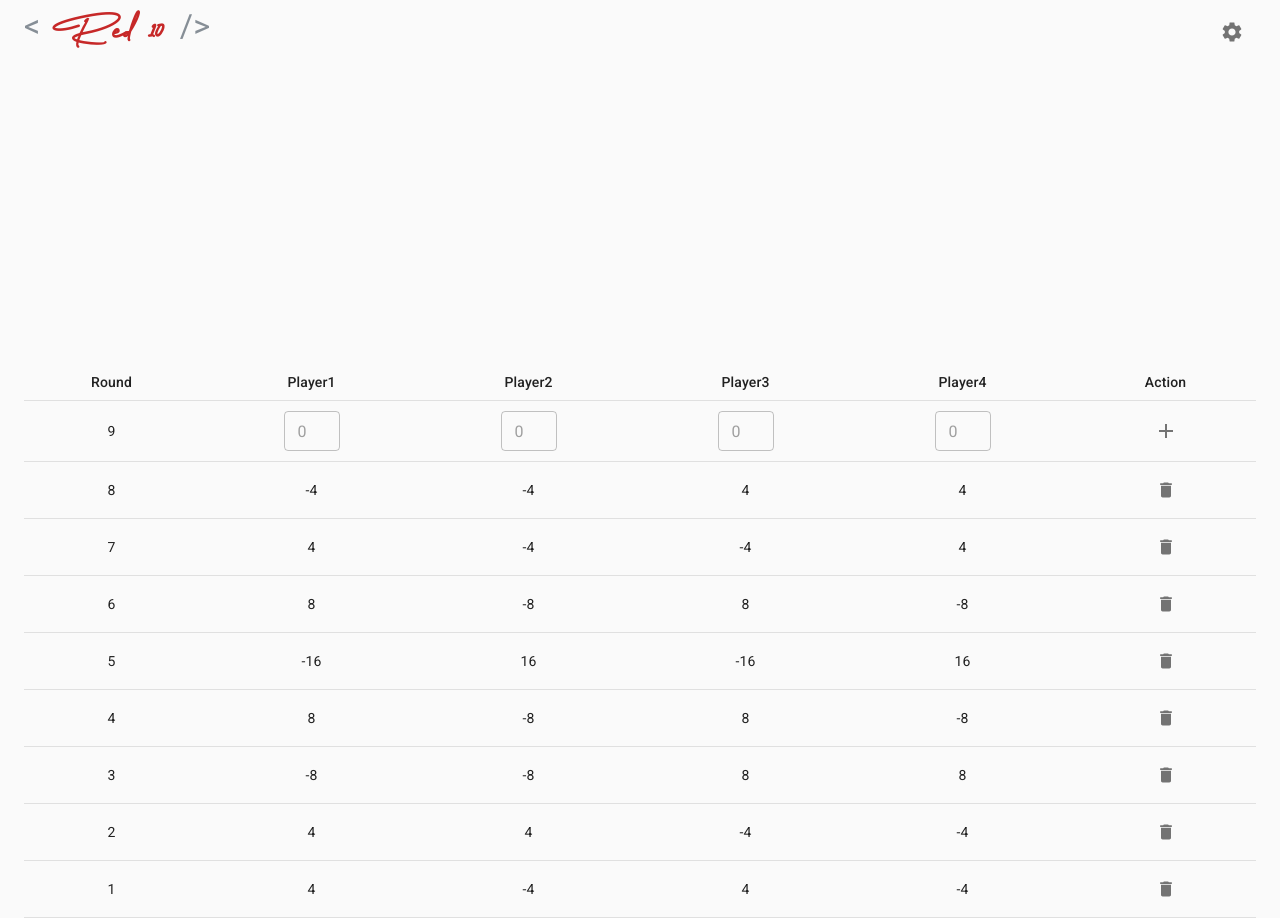
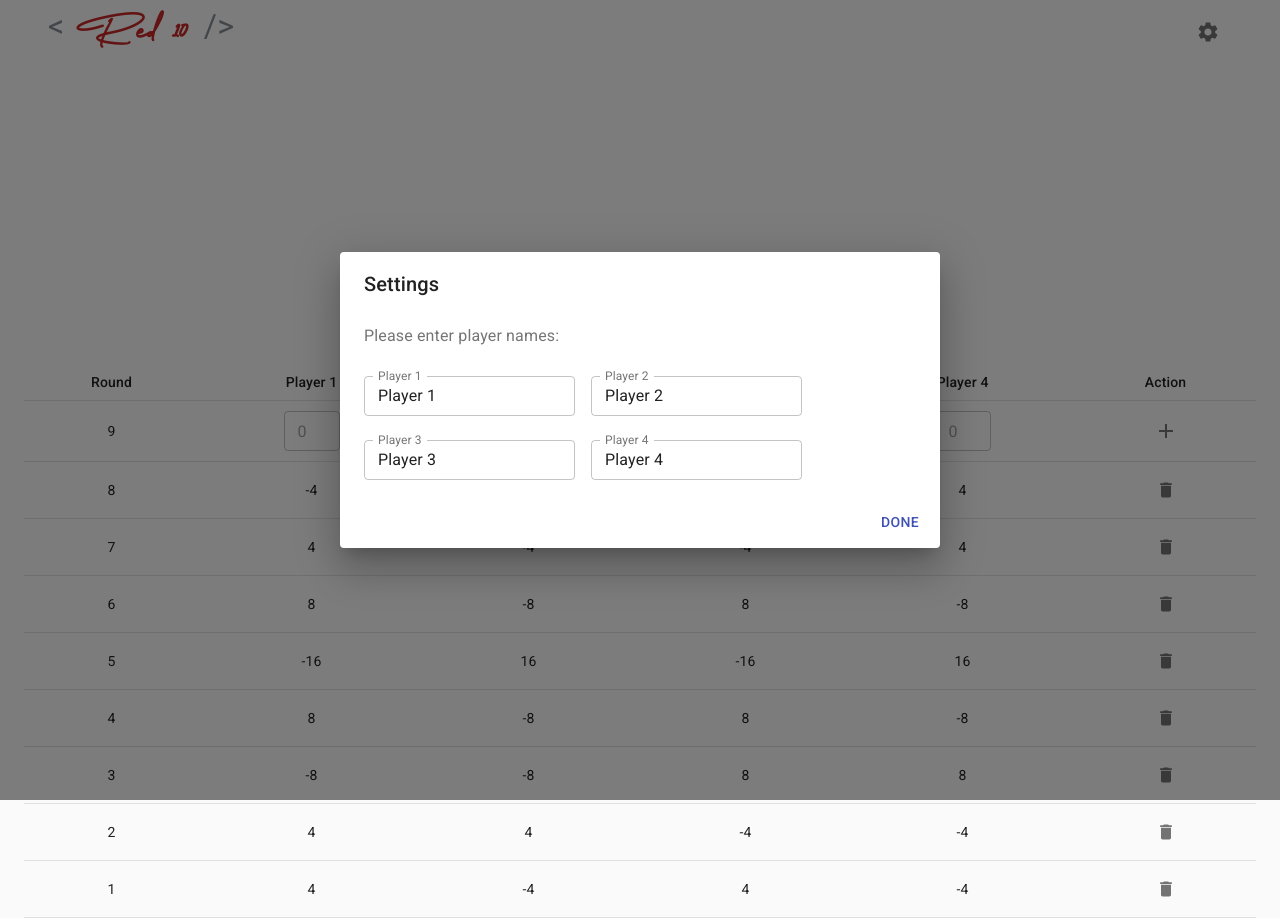
Before and after one commit to shengdade/red10, a React (Create React App) app: page / in a window 1280 px wide. Both pictures are taken after a click on the button 1232 px from the left and 32 px from the top of the page. Built offline with nearby package versions, Linux system fonts and the light colour scheme.

Commit message:
Add SettingsDialog to handle names

```diff
--- a/src/components/App.jsx
+++ b/src/components/App.jsx
@@ -18,6 +18,24 @@ function aggregate(series) {
   return result;
 }
 
+function App() {
+  const [tableData, setTableData] = useState([
+    createData(8, -4, -4, 4, 4),
+    createData(7, 4, -4, -4, 4),
+    createData(6, 8, -8, 8, -8),
+    createData(5, -16, 16, -16, 16),
+    createData(4, 8, -8, 8, -8),
+    createData(3, -8, -8, 8, 8),
+    createData(2, 4, 4, -4, -4),
+    createData(1, 4, -4, 4, -4)
+  ]);
+  const [players, setPlayers] = useState({
+    player1: 'Player 1',
+    player2: 'Player 2',
+    player3: 'Player 3',
+    player4: 'Player 4'
+  });
+
   function getChartData(tableData) {
     const rows = [...tableData];
     rows.reverse();
@@ -29,36 +47,25 @@ function getChartData(tableData) {
 
     return [
       ['round', 0, ...round],
-    ['Player 1', 0, ...player1],
-    ['Player 2', 0, ...player2],
-    ['Player 3', 0, ...player3],
-    ['Player 4', 0, ...player4]
+      [players.player1, 0, ...player1],
+      [players.player2, 0, ...player2],
+      [players.player3, 0, ...player3],
+      [players.player4, 0, ...player4]
     ];
   }
 
-const rows = [
-  createData(8, -4, -4, 4, 4),
-  createData(7, 4, -4, -4, 4),
-  createData(6, 8, -8, 8, -8),
-  createData(5, -16, 16, -16, 16),
-  createData(4, 8, -8, 8, -8),
-  createData(3, -8, -8, 8, 8),
-  createData(2, 4, 4, -4, -4),
-  createData(1, 4, -4, 4, -4)
-];
-
-function App() {
-  const [tableData, setTableData] = useState(rows);
   const chartData = getChartData(tableData);
 
   return (
-    <>
-      <Header />
     <Container>
+      <Header players={players} setPlayers={setPlayers} />
       <LineChart source={chartData} />
-        <RoundTable rows={tableData} setTableData={setTableData} />
+      <RoundTable
+        rows={tableData}
+        setTableData={setTableData}
+        players={players}
+      />
     </Container>
-    </>
   );
 }
 
--- a/src/components/Header.jsx
+++ b/src/components/Header.jsx
@@ -1,4 +1,4 @@
-import React from 'react';
+import React, { useState } from 'react';
 import { makeStyles } from '@material-ui/core/styles';
 import { Fade } from 'react-reveal';
 import AppBar from '@material-ui/core/AppBar';
@@ -6,6 +6,7 @@ import Toolbar from '@material-ui/core/Toolbar';
 import IconButton from '@material-ui/core/IconButton';
 import SettingsIcon from '@material-ui/icons/Settings';
 import red from '@material-ui/core/colors/red';
+import SettingsDialog from './SettingsDialog';
 
 const useStyles = makeStyles((theme) => ({
   root: {
@@ -25,8 +26,9 @@ const useStyles = makeStyles((theme) => ({
   }
 }));
 
-function Header() {
+function Header({ players, setPlayers }) {
   const classes = useStyles();
+  const [settingsDialogOpen, setSettingsDialogOpen] = useState(false);
 
   return (
     <Fade top duration={1000} distance="20px">
@@ -37,11 +39,17 @@ function Header() {
             <span className={classes.logoName}>Red 10</span>
             <span className={classes.greyColor}>&nbsp;&nbsp;/&gt;</span>
           </div>
-          <IconButton>
+          <IconButton onClick={() => setSettingsDialogOpen(true)}>
             <SettingsIcon />
           </IconButton>
         </Toolbar>
       </AppBar>
+      <SettingsDialog
+        open={settingsDialogOpen}
+        setOpen={setSettingsDialogOpen}
+        players={players}
+        setPlayers={setPlayers}
+      />
     </Fade>
   );
 }
--- a/src/components/LineChart.jsx
+++ b/src/components/LineChart.jsx
@@ -1,9 +1,12 @@
 import React from 'react';
 import ReactEcharts from 'echarts-for-react';
+import { Fade } from 'react-reveal';
 
 function LineChart({ source }) {
   return (
+    <Fade bottom duration={1000} distance="40px">
       <ReactEcharts
+        notMerge={true}
         option={{
           legend: {},
           tooltip: {
@@ -27,6 +30,7 @@ function LineChart({ source }) {
           ]
         }}
       />
+    </Fade>
   );
 }
 
--- a/src/components/RoundTable.jsx
+++ b/src/components/RoundTable.jsx
@@ -7,21 +7,23 @@ import TableRow from '@material-ui/core/TableRow';
 import IconButton from '@material-ui/core/IconButton';
 import DeleteIcon from '@material-ui/icons/Delete';
 import RoundAdd from './RoundAdd';
+import { Fade } from 'react-reveal';
 
-function RoundTable({ rows, setTableData }) {
+function RoundTable({ rows, setTableData, players }) {
   const onDeleteClick = (round) => {
     setTableData((previous) => previous.filter((row) => row.round !== round));
   };
 
   return (
+    <Fade bottom duration={1000} distance="40px">
       <Table size="small">
         <TableHead>
           <TableRow>
             <TableCell align="center">Round</TableCell>
-          <TableCell align="center">Player1</TableCell>
-          <TableCell align="center">Player2</TableCell>
-          <TableCell align="center">Player3</TableCell>
-          <TableCell align="center">Player4</TableCell>
+            <TableCell align="center">{players.player1}</TableCell>
+            <TableCell align="center">{players.player2}</TableCell>
+            <TableCell align="center">{players.player3}</TableCell>
+            <TableCell align="center">{players.player4}</TableCell>
             <TableCell align="center">Action</TableCell>
           </TableRow>
         </TableHead>
@@ -43,6 +45,7 @@ function RoundTable({ rows, setTableData }) {
           ))}
         </TableBody>
       </Table>
+    </Fade>
   );
 }
 
--- /dev/null
+++ b/src/components/SettingsDialog.jsx
@@ -0,0 +1,77 @@
+import React from 'react';
+import { makeStyles } from '@material-ui/core/styles';
+import Button from '@material-ui/core/Button';
+import TextField from '@material-ui/core/TextField';
+import Dialog from '@material-ui/core/Dialog';
+import DialogActions from '@material-ui/core/DialogActions';
+import DialogContent from '@material-ui/core/DialogContent';
+import DialogContentText from '@material-ui/core/DialogContentText';
+import DialogTitle from '@material-ui/core/DialogTitle';
+
+const useStyles = makeStyles((theme) => ({
+  textField: {
+    marginTop: theme.spacing(2),
+    marginRight: theme.spacing(2),
+    marginBottom: theme.spacing(1)
+  }
+}));
+
+function SettingsDialog({ open, setOpen, players, setPlayers }) {
+  const classes = useStyles();
+
+  const handleClose = () => {
+    setOpen(false);
+  };
+
+  const handleTextFieldChange = (player, name) => {
+    setPlayers((previous) => ({ ...previous, [player]: name }));
+  };
+
+  return (
+    <Dialog open={open} onClose={handleClose}>
+      <DialogTitle>Settings</DialogTitle>
+      <DialogContent>
+        <DialogContentText>Please enter player names:</DialogContentText>
+        <TextField
+          className={classes.textField}
+          label="Player 1"
+          variant="outlined"
+          size="small"
+          value={players.player1}
+          onChange={(e) => handleTextFieldChange('player1', e.target.value)}
+        />
+        <TextField
+          className={classes.textField}
+          label="Player 2"
+          variant="outlined"
+          size="small"
+          value={players.player2}
+          onChange={(e) => handleTextFieldChange('player2', e.target.value)}
+        />
+        <TextField
+          className={classes.textField}
+          label="Player 3"
+          variant="outlined"
+          size="small"
+          value={players.player3}
+          onChange={(e) => handleTextFieldChange('player3', e.target.value)}
+        />
+        <TextField
+          className={classes.textField}
+          label="Player 4"
+          variant="outlined"
+          size="small"
+          value={players.player4}
+          onChange={(e) => handleTextFieldChange('player4', e.target.value)}
+        />
+      </DialogContent>
+      <DialogActions>
+        <Button onClick={handleClose} color="primary">
+          Done
+        </Button>
+      </DialogActions>
+    </Dialog>
+  );
+}
+
+export default SettingsDialog;
```
Lines whose indentation alone changed are shown as unchanged.
